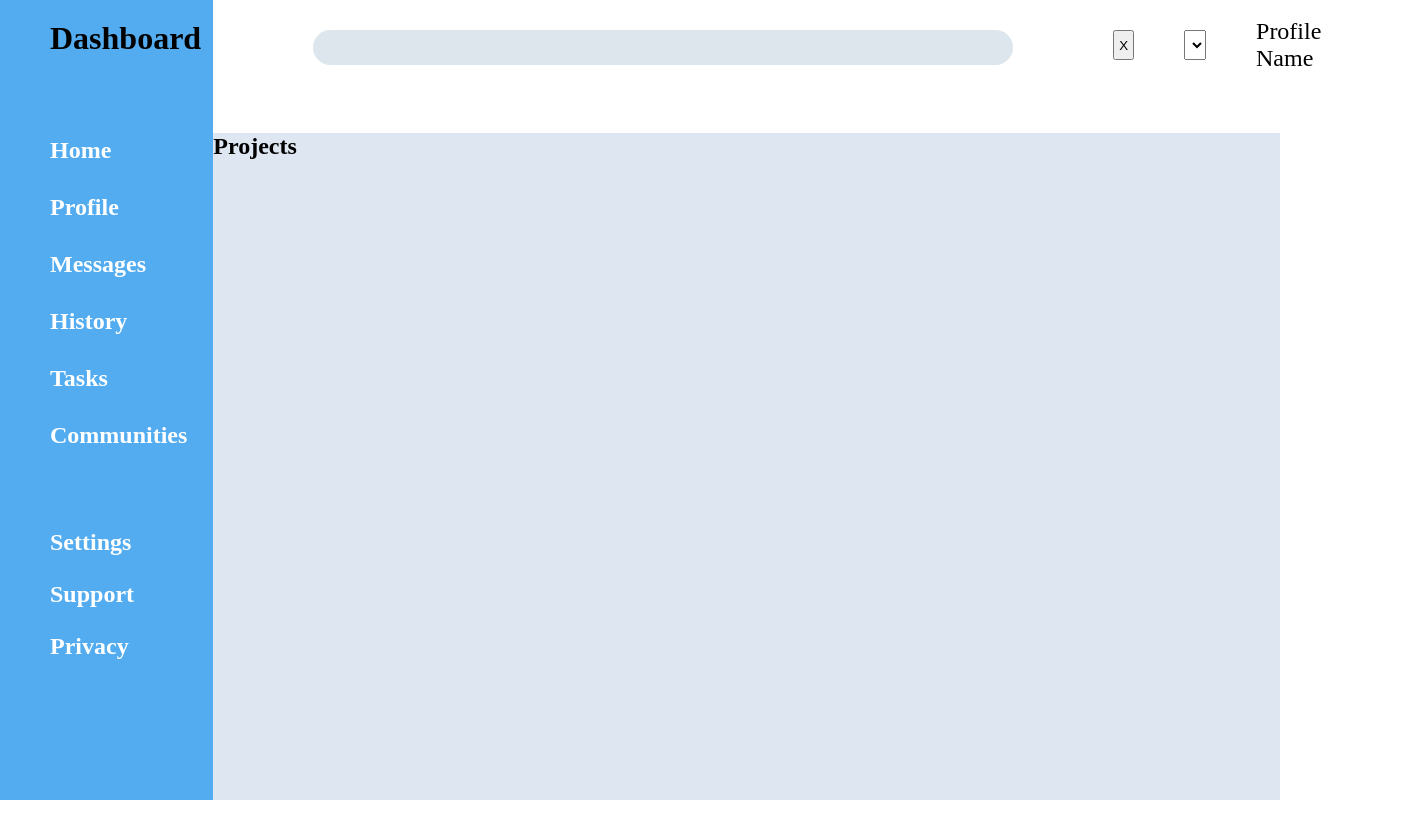
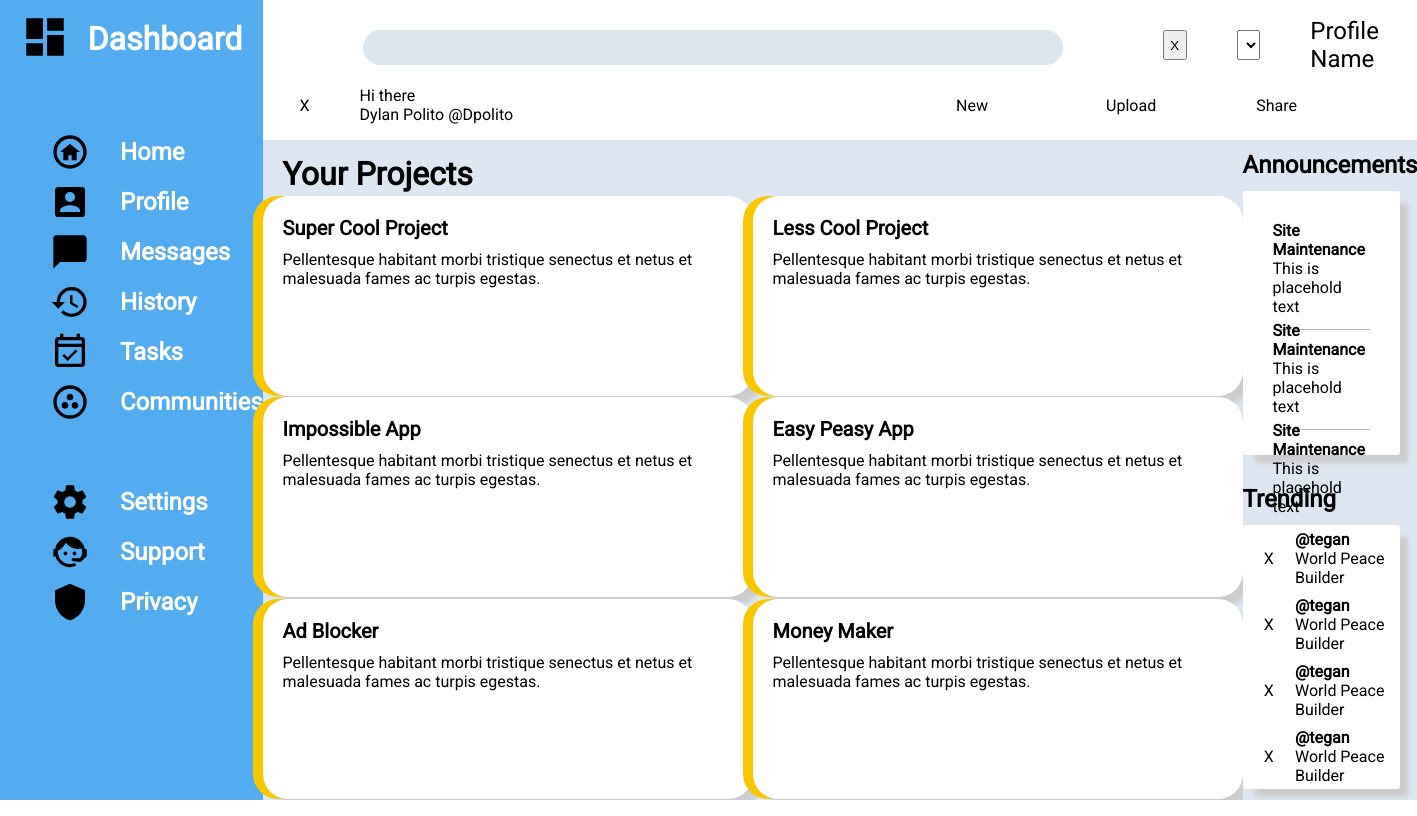
Before and after one commit to dachyon1123/Odin-s-Admin-Dashboard, a website: page index.html in a window 1280 px wide. Shown: the whole page, 1417 px wide, since content can reach past the window. Drawn offline with Linux system fonts and the light colour scheme.

Commit message:
Created the bulk of the site with images.

```diff
--- a/index.html
+++ b/index.html
@@ -4,27 +4,60 @@
   <meta charset="UTF-8">
   <meta name="viewport" content="width=device-width, initial-scale=1.0">
   <link rel="stylesheet" href="styles.css">
+  <link rel="preconnect" href="https://fonts.googleapis.com">
+  <link rel="preconnect" href="https://fonts.gstatic.com" crossorigin>
+  <link href="https://fonts.googleapis.com/css2?family=Roboto&display=swap" rel="stylesheet">
   <title>Document</title>
 </head>
 <body>
   <div class="main-container">
     <div class="sidebar">
       <div class="nav-panel-1">
-        <h1>Dashboard</h1>
+        <div class="dashboard-grid">
+          <img src="SVG/view-dashboard.svg" alt="dashboard icon" class="dashboard-img">
+          <h1>Dashboard</h1>
+        </div>
         <ul>
-          <li>Home</li>
-          <li>Profile</li>
-          <li>Messages</li>
-          <li>History</li>
-          <li>Tasks</li>
-          <li>Communities</li>
+          <li>
+            <img src="SVG/home-circle-outline.svg" alt="Home Pic">
+            Home
+          </li>
+          <li>
+            <img src="SVG/account-box.svg" alt="Profile Pic">
+            Profile
+          </li>
+          <li>
+            <img src="SVG/message.svg" alt="Messages">
+            Messages
+          </li>
+          <li>
+            <img src="SVG/history.svg" alt="History">
+            History
+          </li>
+          <li>
+            <img src="SVG/calendar-check-outline.svg" alt="Tasks">
+            Tasks
+          </li>
+          <li>
+            <img src="SVG/google-circles-communities.svg" alt="Communities">
+            Communities
+          </li>
         </ul>
       </div>
       <div class="nav-panel-2">
         <ul>
-          <li>Settings</li>
-          <li>Support</li>
-          <li>Privacy</li>
+          <li>
+            <img src="SVG/cog.svg" alt="Settings">
+            Settings
+          </li>
+          <li>
+            <img src="SVG/face-agent.svg" alt="Support">
+            Support
+          </li>
+          <li>
+            <img src="SVG/shield.svg" alt="Privacy">
+            Privacy
+          </li>
         </ul>
       </div>
     </div>
@@ -39,20 +72,83 @@
         <select type="select" name="profile" id="profile"></select>
         <span>Profile Name</span>
       </div>
+      <div class="bottom-content">
+        <div class="intro">
+          <div class="pic">X</div>
+          <div class="introduction">
+            <span>Hi there<br>Dylan Polito @Dpolito</span>
+          </div>
+        </div>
+        <div class="nsu">
+          <Span>New</Span>
+          <Span>Upload</Span>
+          <Span>Share</Span>
+        </div>
+      </div>
     </div>
 
     <div class="main-content">
-      <h2>Projects</h2>
-      <div></div>
-      <div></div>
-      <div></div>
-      <div></div>
-      <div></div>
-      <div></div>
+      <h1>Your Projects</h1>
+      <div>
+        <h3>Super Cool Project</h3>
+        <p>Pellentesque habitant morbi tristique senectus et netus et malesuada fames ac turpis egestas.</p>
+      </div>
+      <div>
+        <h3>Less Cool Project</h3>
+        <p>Pellentesque habitant morbi tristique senectus et netus et malesuada fames ac turpis egestas.</p>
+      </div>
+      <div>
+        <h3>Impossible App</h3>
+        <p>Pellentesque habitant morbi tristique senectus et netus et malesuada fames ac turpis egestas.</p>
+      </div>
+      <div>
+        <h3>Easy Peasy App</h3>
+        <p>Pellentesque habitant morbi tristique senectus et netus et malesuada fames ac turpis egestas.</p>
+      </div>
+      <div>
+        <h3>Ad Blocker</h3>
+        <p>Pellentesque habitant morbi tristique senectus et netus et malesuada fames ac turpis egestas.</p>
+      </div>
+      <div>
+        <h3>Money Maker</h3>
+        <p>Pellentesque habitant morbi tristique senectus et netus et malesuada fames ac turpis egestas.</p>
+      </div>
     </div>
     <div class="announcements-and-trending">
-      <div class="announcements"></div>
-      <div class="trending"></div>
+      <h2>Announcements</h2>
+      <div class="announcements">
+        <div>
+          <h4>Site Maintenance</h4>
+          <p>This is placehold text</p>
+        </div>
+        <div>
+          <h4>Site Maintenance</h4>
+          <p>This is placehold text</p>
+        </div>
+        <div>
+          <h4>Site Maintenance</h4>
+          <p>This is placehold text</p>
+        </div>
+      </div>
+      <h2>Trending</h2>
+      <div class="trending">
+        <div>
+          <span>X</span>
+          <p><strong>@tegan</strong><br>World Peace Builder</p>
+        </div>
+        <div>
+          <span>X</span>
+          <p><strong>@tegan</strong><br>World Peace Builder</p>
+        </div>
+        <div>
+          <span>X</span>
+          <p><strong>@tegan</strong><br>World Peace Builder</p>
+        </div>
+        <div>
+          <span>X</span>
+          <p><strong>@tegan</strong><br>World Peace Builder</p>
+        </div>
+      </div>
     </div>
   </div>
 
--- a/styles.css
+++ b/styles.css
@@ -3,70 +3,77 @@
   padding: 0;
 }
 
-
-
 .main-container {
   display: grid;
   height: 100vh;
-  grid-template-columns: repeat(1, 1fr) repeat(1, 4fr) repeat(1, 1fr);
-  grid-template-rows: repeat(1, 1fr) repeat(1, 5fr)
+  grid-template-columns: 1fr 4fr 1fr;
+  grid-template-rows: 1fr 5fr;
+  font-family: 'Roboto', sans-serif;
 }
 
 .sidebar {
   background-color: rgb(83, 172, 240);
-  grid-row: 1 / 3;
-  grid-column: 1 / 2;
+  grid-row: span 2;
+  grid-column: span 1;
+  display: grid;
+  grid-template-rows: 1fr 1fr;
+}
 
+.dashboard-img {
+  height: 50px;
+  width: 50px;
+  margin: 12px 0 0 20px;
+}
+
+.dashboard-grid {
   display: grid;
-  grid-template-rows: repeat(2, 1fr);
+  grid-template-columns: 1fr 2fr;
 }
 
 .nav-panel-1 h1 {
-  margin-left: 50px;
   margin-top: 20px;
+  color: white;
 }
 
-.nav-panel-1 ul {
+
+.nav-panel-1 > ul > li > img,
+.nav-panel-2 > ul > li > img {
+  height: 40px;
+  width: 40px;
+}
+
+.nav-panel-1 > ul > li,
+.nav-panel-2 > ul > li {
+  display: flex;
+  align-items: center;
+
+  gap: 30px;
+}
+
+.nav-panel-1 ul,
+.nav-panel-2 ul {
   display: grid;
-  grid-template-rows: repeat(6, 1fr);
+  grid-template-rows: repeat(6, 20px);
   gap: 30px;
-
   margin-left: 50px;
   margin-top: 80px;
   list-style: none;
-
   font-size: 24px;
   color: white;
   font-weight: bold;
 }
 
-.nav-panel-2 ul {
-  display: grid;
-  grid-template-rows: repeat(6, 1fr);
-  gap: 25px;
-
-  margin-left: 50px;
-  margin-top: 80px;
-  list-style: none;
-
-  font-size: 24px;
-  color: white;
-  font-weight: bold;
-}
-
-
 .header {
   grid-row: 1 / 2;
   grid-column: 2 / 4;
-
   display: grid;
-  grid-template-columns: repeat(2, 1fr);
+  grid-template-columns: 1fr 1fr;
+  grid-template-rows: 1fr 1fr;
 }
 
 .search-bar input {
   margin-left: 100px;
   margin-top: 30px;
-
   height: 35px;
   width: 700px;
   border: none;
@@ -77,13 +84,11 @@
 .profile {
   margin-top: 20px;
   margin-left: 100px;
-
   display: flex;
-  justify-content: center ;
+  justify-content: center;
   align-items: center;
-
   height: 50px;
-  gap: 50px  ;
+  gap: 50px;
 }
 
 .profile span {
@@ -96,10 +101,124 @@ select {
   width: 30px;
 }
 
+.bottom-content {
+  display: grid;
+  grid-column: 1 / 3;
+}
+
+.intro {
+  display: grid;
+  grid-template-rows: repeat(2, 1fr);
+  grid-template-columns: 1fr 5fr;
+}
+
+.pic {
+  grid-row: span 2;
+  margin: auto 50px auto auto;
+}
+
+.introduction {
+  grid-column: 2 / 3;
+  grid-row: span 2;
+  margin: auto auto auto 0;
+}
+
+.nsu {
+  grid-column: 2 / 3;
+  margin: auto;
+  display: grid;
+  grid-template-columns: repeat(3, 1fr);
+  gap: 100px;
+}
+
 .main-content {
   background-color: rgb(222, 231, 241);
+  display: grid;
+  grid-template-columns: 1fr 1fr;
+  grid-template-rows: 55px 1fr 1fr 1fr;
+}
+
+.main-content div {
+  width: 450px;
+  height: 160px;
+  background-color: white;
+  border-radius: 25px;
+  box-shadow: 10px 10px 5px -2px #CCCCCC, -10px 0px 0px 0px #F9C700;
+  margin: auto;
+  padding: 20px;
+}
+
+.main-content div:nth-child(2n+3) {
+  margin-left: 0px;
+}
+
+.main-content h1 {
+  grid-column: span 2;
+  margin: 15px 0 0 20px ;
+}
+
+.main-content div {
+  display: flex;
+  flex-direction: column;
+
+  gap: 10px;
+}
+
+.main-content div > h3 {
+  font-size: 20px;
 }
 
 .announcements-and-trending {
   background-color: rgb(222, 231, 241);
+  display: flex;
+  flex-direction: column;
+  justify-content: center;
+  gap: 30px;
 }
+
+.announcements-and-trending h2 {
+  height: 10px;
+}
+
+.announcements {
+  height: 40%;
+  width: 90%;
+  background-color: rgb(255, 255, 255);
+  display: grid;
+  grid-template-rows: repeat(3, 100px);
+  box-shadow: 10px 10px 5px -2px #CCCCCC;
+  border-radius: 3px;
+}
+
+
+.announcements div {
+  padding: 30px;
+}
+
+.announcements div > p {
+  height: 70px;
+}
+
+.announcements div:nth-child(-1n + 2) > p {
+  border-bottom: 1px solid rgb(183, 181, 181);
+}
+
+.trending {
+  height: 40%;
+  width: 90%;
+  background-color: rgb(255, 255, 255);
+  display: grid;
+  grid-template-rows: repeat(4, 1fr);
+  box-shadow: 10px 10px 5px -2px #CCCCCC;
+  border-radius: 3px;
+}
+
+.trending div {
+  display: grid;
+  grid-template-columns: 1fr 2fr;
+}
+
+.trending div > span,
+.trending div > p {
+  margin: auto;
+}
```
Also changed, not shown: package.json (added, +7 -0 lines), SVG/account-box.svg (added), SVG/calendar-check-outline.svg (added), SVG/cog.svg (added), SVG/face-agent.svg (added), SVG/google-circles-communities.svg (added), SVG/history.svg (added), SVG/home-circle-outline.svg (added), SVG/message.svg (added), SVG/shield.svg (added), SVG/view-dashboard.svg (added), 1 other file.
